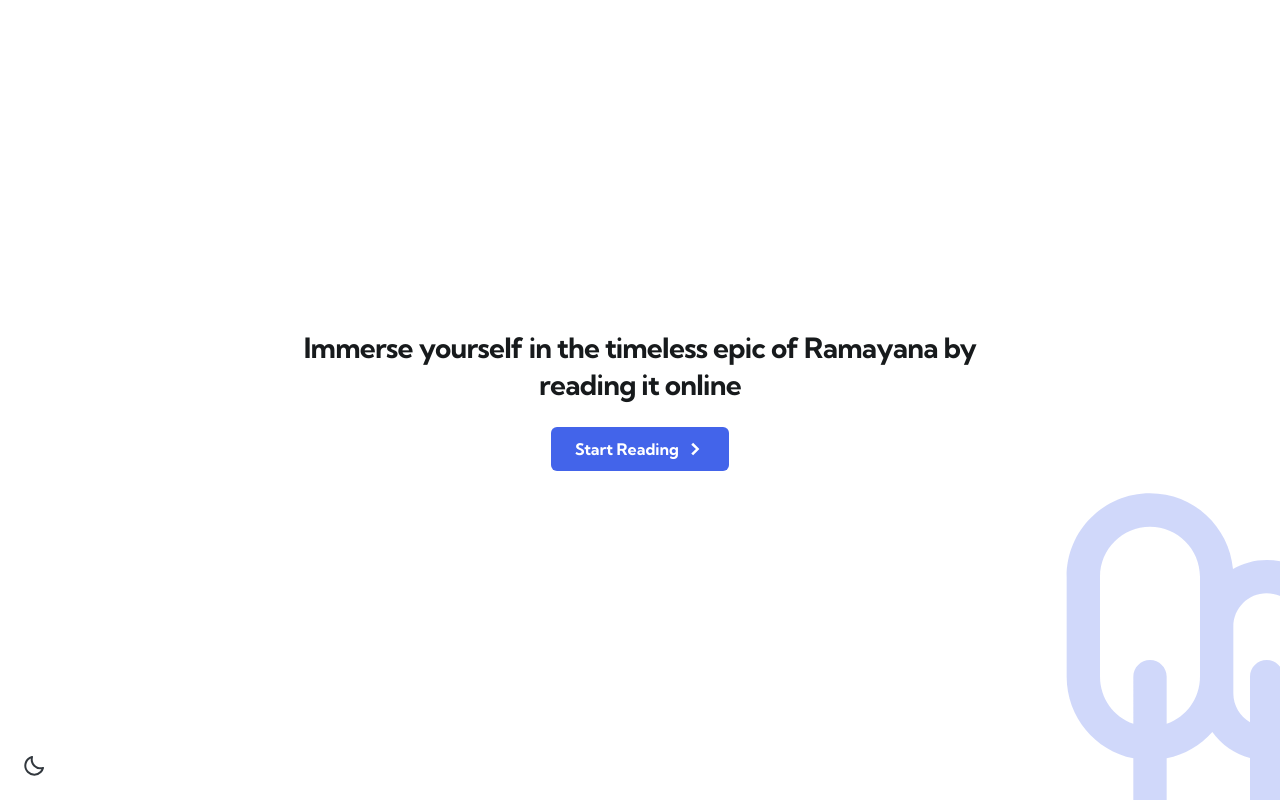
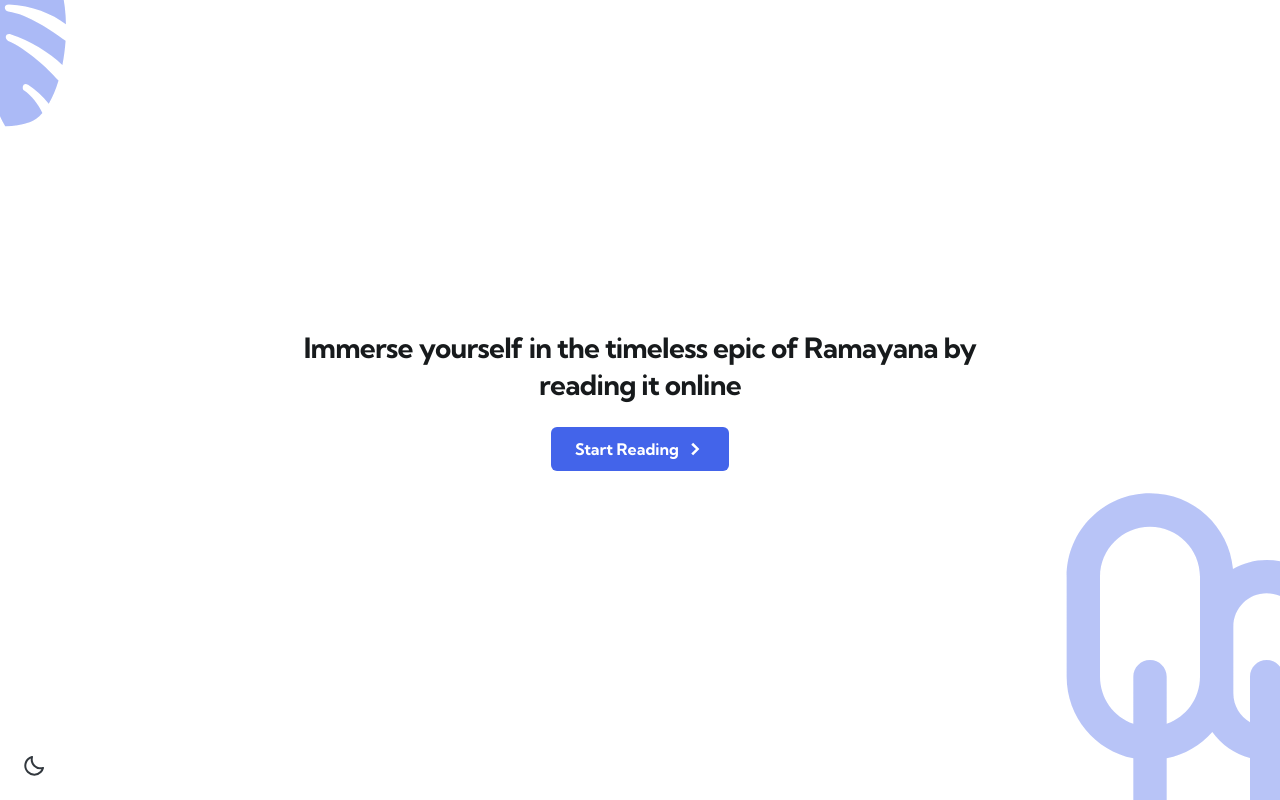
Before and after one commit to badalsaibo/read-ramayana, a Next.js app: page / in a window 1280 px wide. Built offline with nearby package versions, Linux system fonts and the light colour scheme.

Commit message:
feat: cosmetic

```diff
--- a/src/components/Layout/Layout.tsx
+++ b/src/components/Layout/Layout.tsx
@@ -1,10 +1,14 @@
-import { styled } from '@mui/joy';
+import { useRouter } from 'next/router';
+
+import Box from '@mui/joy/Box';
 import Stack from '@mui/joy/Stack';
-import { Box } from '@mui/system';
-import Breadcrumbs from 'components/Breadcrumbs';
+import { styled, useTheme } from '@mui/joy/styles';
+
 import NavigationBar from 'components/NavigationBar';
 import StickyPositionFix from 'components/StickyPositionFix';
-import { useRouter } from 'next/router';
+
+import { CgTrees } from 'react-icons/cg';
+import { GiMonsteraLeaf } from 'react-icons/gi';
 
 type TLayoutProps = {
   children: React.ReactNode;
@@ -26,15 +30,38 @@ const PageContainer = styled(Box)(({ theme }) => ({
 
 const Layout = ({ children, isSarga }: TLayoutProps) => {
   const router = useRouter();
+  const isRootRoute = router.asPath === '/';
 
-  const isRootRoute = router.asPath === '/';
+  const theme = useTheme();
   return (
     <Container>
       <PageContainer>{children}</PageContainer>
       {!isRootRoute && <NavigationBar isSarga={isSarga} />}
       <StickyPositionFix />
+      <BackgroundImage>
+        <CgTrees size={400} color={`rgba(${theme.vars.palette.primary.mainChannel} / 0.1)`} />
+      </BackgroundImage>
+      <TopLeftImage>
+        <GiMonsteraLeaf size={200} color={`rgba(${theme.vars.palette.primary.mainChannel} / 0.2)`} />
+      </TopLeftImage>
     </Container>
   );
 };
 
 export default Layout;
+
+const BackgroundImage = styled(Box)(() => ({
+  position: 'fixed',
+  bottom: '0',
+  right: '0',
+  transform: 'translate(120px, 67px)',
+  zIndex: -1,
+}));
+
+const TopLeftImage = styled(Box)(() => ({
+  position: 'fixed',
+  left: '0',
+  top: '0',
+  transform: 'translate(-120px, -67px)',
+  zIndex: -1,
+}));
--- a/src/pages/index.tsx
+++ b/src/pages/index.tsx
@@ -6,11 +6,13 @@ import Button from '@mui/joy/Button';
 import Typography from '@mui/joy/Typography';
 import { styled, useTheme } from '@mui/joy/styles';
 
+import { PAGE_TITLE } from 'constant';
 import { CgTrees } from 'react-icons/cg';
 import { GoChevronRight } from 'react-icons/go';
+import { GiMonsteraLeaf } from 'react-icons/gi';
+
+import GenericHead from 'components/GenericHead';
 import DarkModeButton from 'components/DarkModeButton';
-import GenericHead from 'components/GenericHead';
-import { PAGE_TITLE } from 'constant';
 
 export default function Home() {
   const theme = useTheme();
@@ -29,9 +31,12 @@ export default function Home() {
         <Stack direction="row" justifyContent="start" sx={{ position: 'fixed', left: '16px', bottom: '16px' }}>
           <DarkModeButton />
         </Stack>
-        <BackgroundImage>
-          <CgTrees size={400} color={`rgba(${theme.vars.palette.primary.mainChannel} / 0.25)`} />
-        </BackgroundImage>
+        <CornerImage>
+          <CgTrees size={400} color={`rgba(${theme.vars.palette.primary.mainChannel} / 0.3)`} />
+        </CornerImage>
+        <TopLeftImage>
+          <GiMonsteraLeaf size={200} color={`rgba(${theme.vars.palette.primary.mainChannel} / 0.3)`} />
+        </TopLeftImage>
       </Container>
     </>
   );
@@ -41,10 +46,18 @@ const Container = styled(Stack)(() => ({
   height: '100%',
 }));
 
-const BackgroundImage = styled(Box)(() => ({
+const CornerImage = styled(Box)(() => ({
   position: 'fixed',
   bottom: '0',
   right: '0',
   transform: 'translate(120px, 67px)',
   zIndex: -1,
 }));
+
+const TopLeftImage = styled(Box)(() => ({
+  position: 'fixed',
+  left: '0',
+  top: '0',
+  transform: 'translate(-120px, -67px)',
+  zIndex: -1,
+}));
```
